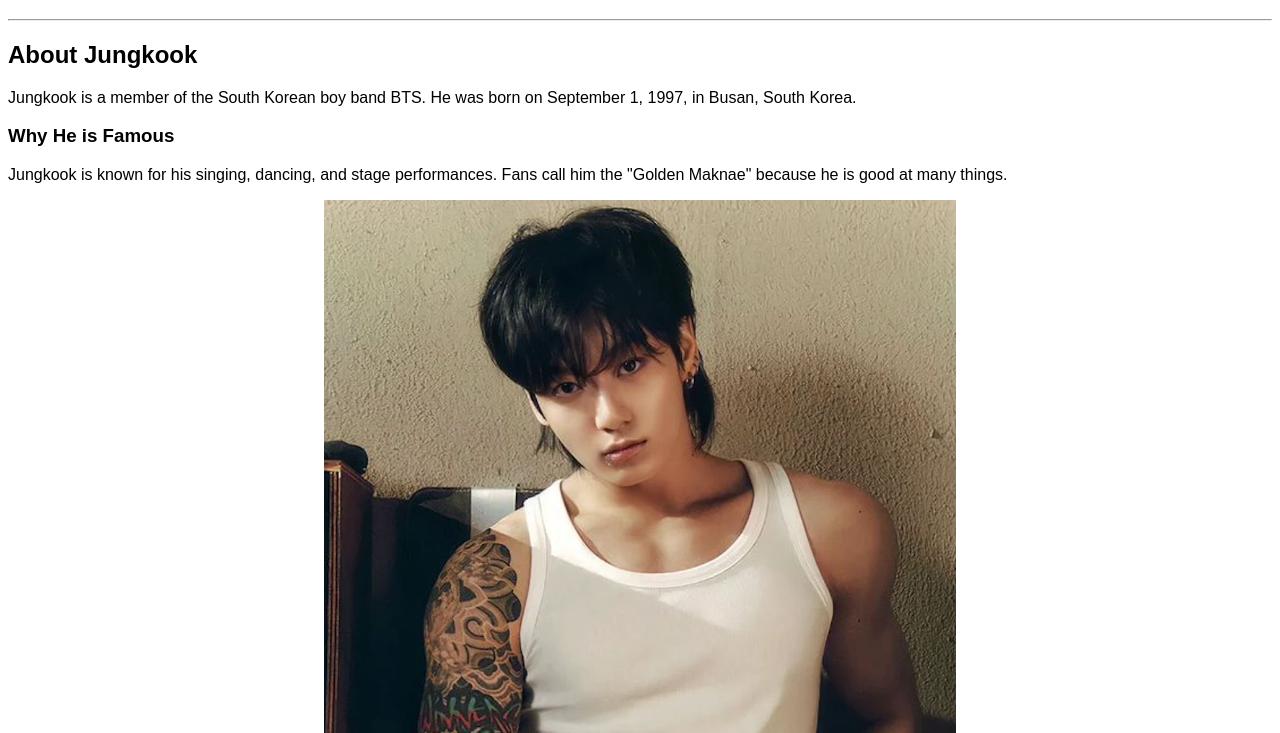
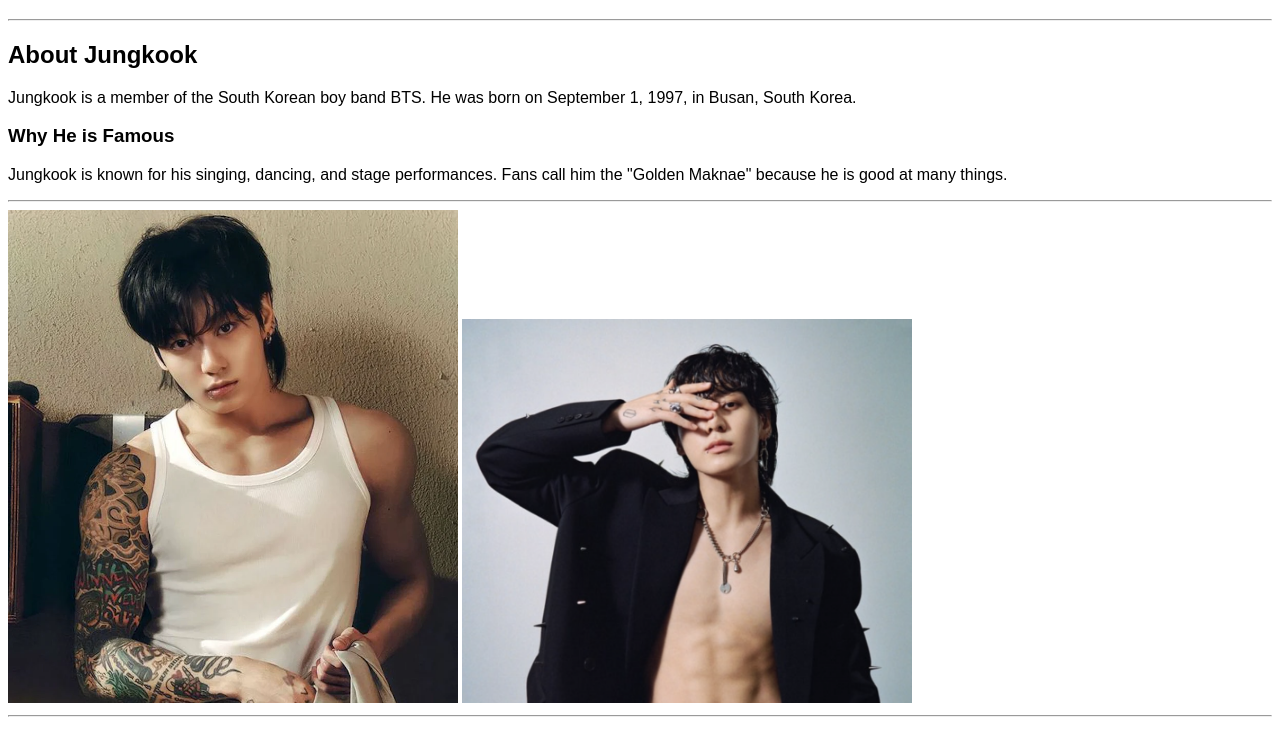
Before and after one commit to GayaAli/webprojects, a plain HTML site: page into_html/Jungkook.html in a window 1280 px wide. Shown: the part 61-794 px from the top of the page. Drawn offline with Linux system fonts and the light colour scheme.

Commit message:
Update Jungkook.html

```diff
--- a/into_html/Jungkook.html
+++ b/into_html/Jungkook.html
@@ -34,8 +34,10 @@
   </p>
 
   <!-- Images -->
-<img src="Jungkook1.webp"
-  <img src="Jungkook2.png"Jungkook picture 2" class="center">
+ <hr>
+
+    <img src="Jungkook1.webp"Golden Album Cover" width="450">
+    <img src="Jungkook2.png" alt="Jungkook 2023" width="450">
   <hr>
 
   <!-- Unordered list with 4 items + anchor tags -->
```
